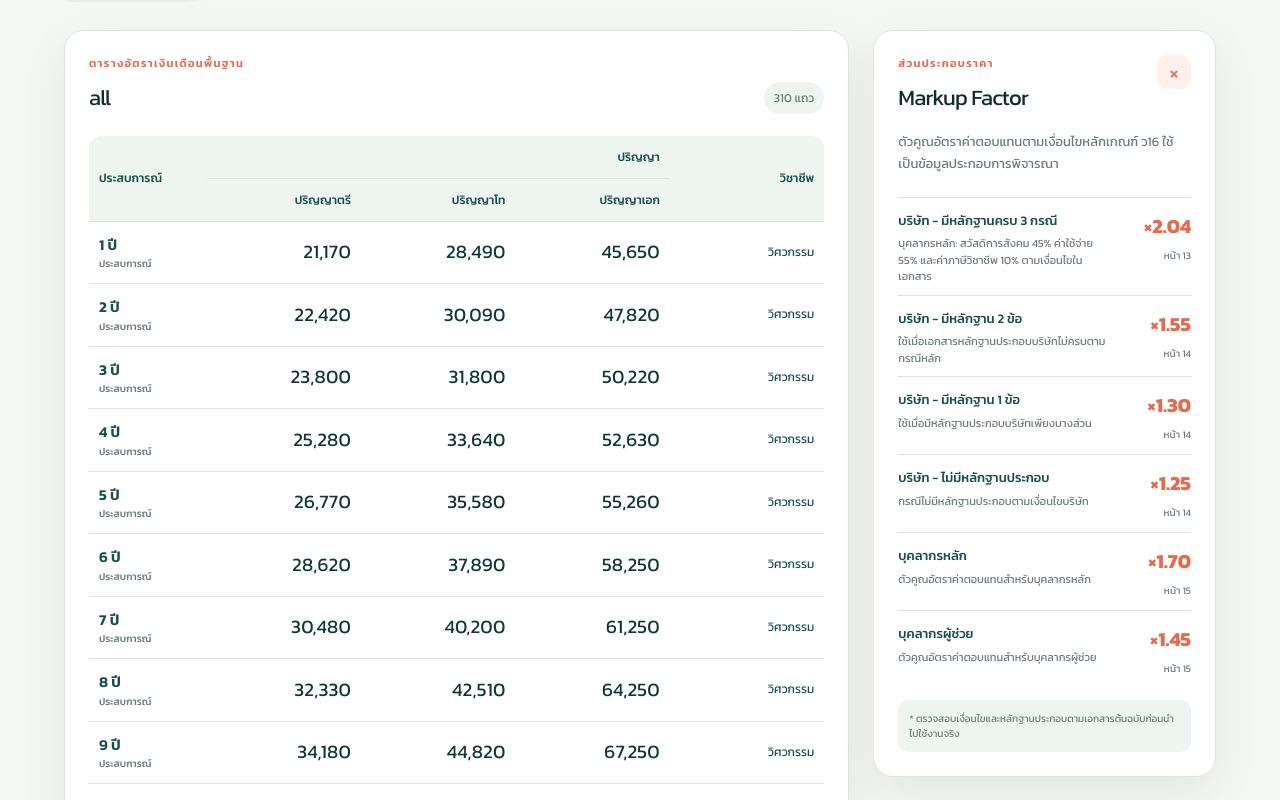
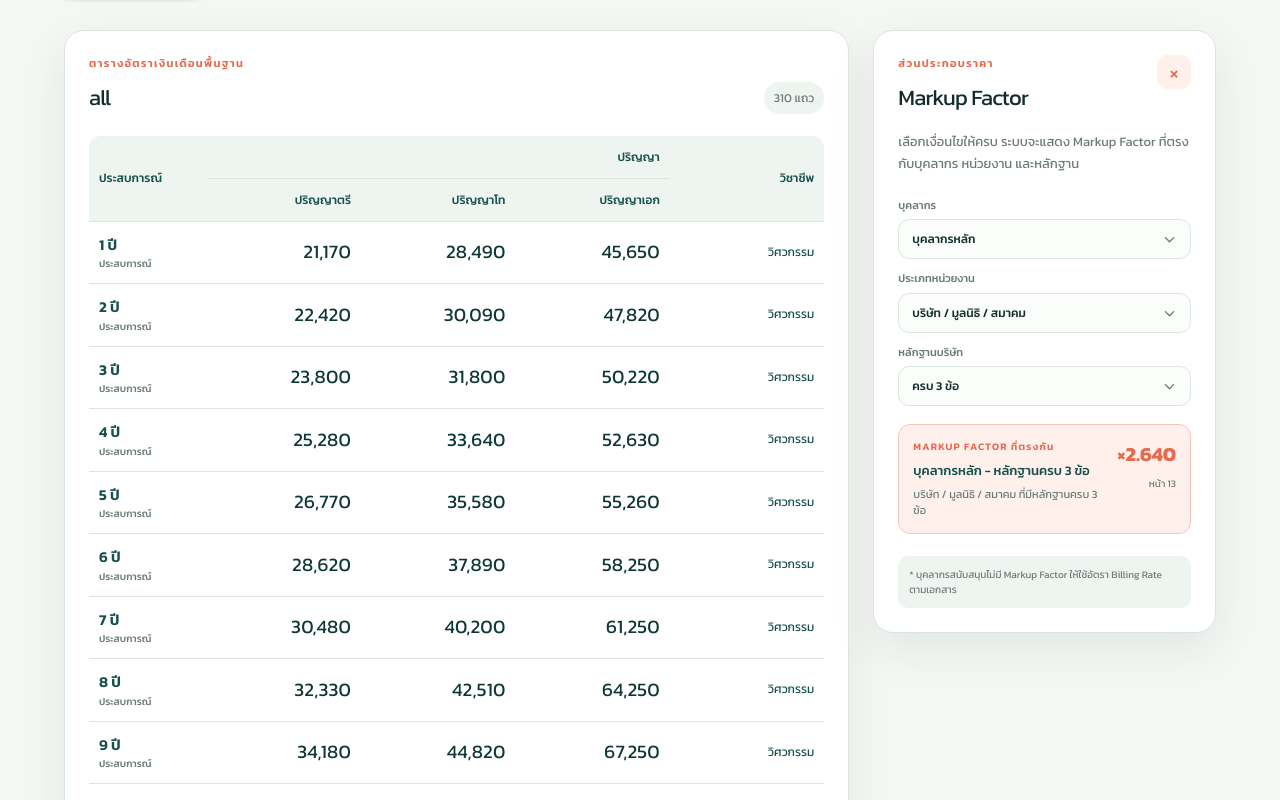
Before and after one commit to heyway007/consultant-fee-guide, a Next.js app: page / in a window 1280 px wide. Shown: the part 540-1340 px from the top of the page. Built offline with nearby package versions, Linux system fonts and the light colour scheme.

Commit message:
feat: connect markup factor conditions

```diff
--- a/app/globals.css
+++ b/app/globals.css
@@ -91,6 +91,16 @@ input:focus,select:focus,.input-with-icon:focus-within { border-color:var(--cora
 .panel-heading { align-items:start; }
 .panel-icon { display:grid; place-items:center; width:34px; height:34px; border-radius:10px; background:var(--coral-soft); color:var(--coral); font-size:23px; font-weight:400; }
 .panel-description { margin:17px 0 22px; color:var(--muted); font-size:13px; line-height:1.7; }
+.markup-filters { display:grid; gap:11px; margin-bottom:18px; }
+.markup-filters label { display:grid; gap:6px; color:var(--muted); font-size:11px; font-weight:500; }
+.markup-filters select { padding-block:10px; font-size:12px; }
+.markup-filters select:disabled { cursor:not-allowed; opacity:.55; }
+.factor-result { display:flex; justify-content:space-between; gap:12px; border:1px solid #f2c7ba; border-radius:12px; background:var(--coral-soft); padding:14px; }
+.factor-result .eyebrow { margin-bottom:7px; font-size:10px; }
+.factor-result strong,.factor-result span { display:block; }
+.factor-result strong { color:var(--teal); font-size:13px; font-weight:500; }
+.factor-result span { max-width:220px; margin-top:5px; color:var(--muted); font-size:11px; line-height:1.5; }
+.factor-empty { border:1px dashed var(--line); border-radius:12px; padding:18px 14px; color:var(--muted); font-size:12px; text-align:center; }
 .factor-list { display:grid; gap:10px; }
 .factor-item { display:flex; justify-content:space-between; gap:12px; border-top:1px solid var(--line); padding-top:13px; }
 .factor-item strong,.factor-item span { display:block; }
--- a/components/markup-panel.tsx
+++ b/components/markup-panel.tsx
@@ -1,12 +1,43 @@
-import type { W16MarkupFactor } from "@/lib/types";
+"use client";
+
+import { useState } from "react";
+import { FontAwesomeIcon } from "@fortawesome/react-fontawesome";
+import { faChevronDown } from "@fortawesome/free-solid-svg-icons";
+import { findMarkupFactor } from "@/lib/markup-factors";
+import type { W16EvidenceCount, W16MarkupFactor, W16OrganizationType, W16PersonnelRole } from "@/lib/types";
 
 type MarkupPanelProps = {
   factors: W16MarkupFactor[];
 };
 
-const factorFormatter = new Intl.NumberFormat("th-TH", { minimumFractionDigits: 2, maximumFractionDigits: 2 });
+const factorFormatter = new Intl.NumberFormat("th-TH", { minimumFractionDigits: 3, maximumFractionDigits: 3 });
+
+const organizationOptions: { value: W16OrganizationType; label: string }[] = [
+  { value: "company-association", label: "บริษัท / มูลนิธิ / สมาคม" },
+  { value: "government", label: "ภาครัฐ / สถาบันการศึกษาของรัฐ" },
+  { value: "independent", label: "ที่ปรึกษาอิสระ" },
+];
+
+const roleOptions: { value: W16PersonnelRole; label: string }[] = [
+  { value: "main", label: "บุคลากรหลัก" },
+  { value: "assistant", label: "บุคลากรผู้ช่วย" },
+];
+
+const evidenceOptions: { value: W16EvidenceCount; label: string }[] = [
+  { value: "3", label: "ครบ 3 ข้อ" },
+  { value: "2", label: "ครบ 2 ข้อ" },
+  { value: "1", label: "ครบ 1 ข้อ" },
+  { value: "0", label: "ไม่มีหลักฐาน" },
+];
 
 export default function MarkupPanel({ factors }: MarkupPanelProps) {
+  const [organizationType, setOrganizationType] = useState<W16OrganizationType>("company-association");
+  const [personnelRole, setPersonnelRole] = useState<W16PersonnelRole>("main");
+  const [evidenceCount, setEvidenceCount] = useState<W16EvidenceCount>("3");
+  const selectedFactor = findMarkupFactor(factors, { organizationType, personnelRole, evidenceCount });
+  const isCompany = organizationType === "company-association";
+  const usesEvidence = isCompany && personnelRole === "main";
+
   return (
     <aside className="markup-panel" aria-label="Markup Factor">
       <div className="panel-heading">
@@ -16,22 +47,52 @@ export default function MarkupPanel({ factors }: MarkupPanelProps) {
         </div>
         <span className="panel-icon" aria-hidden="true">×</span>
       </div>
-      <p className="panel-description">ตัวคูณอัตราค่าตอบแทนตามเงื่อนไขหลักเกณฑ์ ว16 ใช้เป็นข้อมูลประกอบการพิจารณา</p>
-      <div className="factor-list">
-        {factors.map((factor) => (
-          <div className="factor-item" key={factor.id}>
-            <div>
-              <strong>{factor.factor_label}</strong>
-              <span>{factor.description}</span>
-            </div>
-            <div className="factor-value">
-              <b>×{factorFormatter.format(factor.factor_value)}</b>
-              <small>หน้า {factor.source_page ?? "-"}</small>
-            </div>
+      <p className="panel-description">เลือกเงื่อนไขให้ครบ ระบบจะแสดง Markup Factor ที่ตรงกับบุคลากร หน่วยงาน และหลักฐาน</p>
+      <div className="markup-filters" aria-label="เงื่อนไข Markup Factor">
+        <label>
+          <span>บุคลากร</span>
+          <div className="select-control">
+            <select value={personnelRole} onChange={(event) => setPersonnelRole(event.target.value as W16PersonnelRole)}>
+              {roleOptions.map((option) => <option key={option.value} value={option.value}>{option.label}</option>)}
+            </select>
+            <FontAwesomeIcon icon={faChevronDown} className="select-icon" aria-hidden="true" />
           </div>
-        ))}
+        </label>
+        <label>
+          <span>ประเภทหน่วยงาน</span>
+          <div className="select-control">
+            <select value={organizationType} onChange={(event) => setOrganizationType(event.target.value as W16OrganizationType)}>
+              {organizationOptions.map((option) => <option key={option.value} value={option.value}>{option.label}</option>)}
+            </select>
+            <FontAwesomeIcon icon={faChevronDown} className="select-icon" aria-hidden="true" />
+          </div>
+        </label>
+        <label>
+          <span>หลักฐานบริษัท{usesEvidence ? "" : " (ไม่ใช้กับเงื่อนไขนี้)"}</span>
+          <div className="select-control">
+            <select disabled={!usesEvidence} value={evidenceCount} onChange={(event) => setEvidenceCount(event.target.value as W16EvidenceCount)}>
+              {evidenceOptions.map((option) => <option key={option.value} value={option.value}>{option.label}</option>)}
+            </select>
+            <FontAwesomeIcon icon={faChevronDown} className="select-icon" aria-hidden="true" />
+          </div>
+        </label>
       </div>
-      <p className="panel-footnote">* ตรวจสอบเงื่อนไขและหลักฐานประกอบตามเอกสารต้นฉบับก่อนนำไปใช้งานจริง</p>
+      {selectedFactor ? (
+        <div className="factor-result">
+          <div>
+            <p className="eyebrow">Markup Factor ที่ตรงกัน</p>
+            <strong>{selectedFactor.factor_label}</strong>
+            <span>{selectedFactor.description}</span>
+          </div>
+          <div className="factor-value">
+            <b>×{factorFormatter.format(selectedFactor.factor_value)}</b>
+            <small>หน้า {selectedFactor.source_page ?? "-"}</small>
+          </div>
+        </div>
+      ) : (
+        <div className="factor-empty">ไม่พบ Markup Factor สำหรับเงื่อนไขนี้</div>
+      )}
+      <p className="panel-footnote">* บุคลากรสนับสนุนไม่มี Markup Factor ให้ใช้อัตรา Billing Rate ตามเอกสาร</p>
     </aside>
   );
 }
--- a/data/w16-markup-factors.json
+++ b/data/w16-markup-factors.json
@@ -1,56 +1,98 @@
 [
   {
-    "id": "company-complete",
+    "id": "company-main-three-evidence",
     "factor_type": "company",
-    "factor_label": "บริษัท - มีหลักฐานครบ 3 กรณี",
-    "factor_value": 2.04,
-    "description": "บุคลากรหลัก: สวัสดิการสังคม 45% ค่าใช้จ่าย 55% และค่าภาษีวิชาชีพ 10% ตามเงื่อนไขในเอกสาร",
+    "organization_type": "company-association",
+    "personnel_role": "main",
+    "evidence_count": "3",
+    "factor_label": "บุคลากรหลัก - หลักฐานครบ 3 ข้อ",
+    "factor_value": 2.64,
+    "description": "บริษัท / มูลนิธิ / สมาคม ที่มีหลักฐานครบ 3 ข้อ",
     "source_page": 13,
     "sort_order": 1
   },
   {
-    "id": "company-two-evidence",
+    "id": "company-main-two-evidence",
     "factor_type": "company",
-    "factor_label": "บริษัท - มีหลักฐาน 2 ข้อ",
-    "factor_value": 1.55,
-    "description": "ใช้เมื่อเอกสารหลักฐานประกอบบริษัทไม่ครบตามกรณีหลัก",
+    "organization_type": "company-association",
+    "personnel_role": "main",
+    "evidence_count": "2",
+    "factor_label": "บุคลากรหลัก - มีหลักฐาน 2 ข้อ",
+    "factor_value": 2.555,
+    "description": "บริษัท / มูลนิธิ / สมาคม ที่มีหลักฐาน 2 ข้อ",
     "source_page": 14,
     "sort_order": 2
   },
   {
-    "id": "company-one-evidence",
+    "id": "company-main-one-evidence",
     "factor_type": "company",
-    "factor_label": "บริษัท - มีหลักฐาน 1 ข้อ",
-    "factor_value": 1.3,
-    "description": "ใช้เมื่อมีหลักฐานประกอบบริษัทเพียงบางส่วน",
+    "organization_type": "company-association",
+    "personnel_role": "main",
+    "evidence_count": "1",
+    "factor_label": "บุคลากรหลัก - มีหลักฐาน 1 ข้อ",
+    "factor_value": 2.53,
+    "description": "บริษัท / มูลนิธิ / สมาคม ที่มีหลักฐาน 1 ข้อ",
     "source_page": 14,
     "sort_order": 3
   },
   {
-    "id": "company-no-evidence",
+    "id": "company-main-no-evidence",
     "factor_type": "company",
-    "factor_label": "บริษัท - ไม่มีหลักฐานประกอบ",
-    "factor_value": 1.25,
-    "description": "กรณีไม่มีหลักฐานประกอบตามเงื่อนไขบริษัท",
+    "organization_type": "company-association",
+    "personnel_role": "main",
+    "evidence_count": "0",
+    "factor_label": "บุคลากรหลัก - ไม่มีหลักฐาน",
+    "factor_value": 2.475,
+    "description": "บริษัท / มูลนิธิ / สมาคม ที่ไม่มีหลักฐานประกอบ",
     "source_page": 14,
     "sort_order": 4
   },
   {
-    "id": "main-staff",
-    "factor_type": "staff",
-    "factor_label": "บุคลากรหลัก",
-    "factor_value": 1.7,
-    "description": "ตัวคูณอัตราค่าตอบแทนสำหรับบุคลากรหลัก",
+    "id": "company-assistant",
+    "factor_type": "company",
+    "organization_type": "company-association",
+    "personnel_role": "assistant",
+    "evidence_count": "any",
+    "factor_label": "บุคลากรผู้ช่วย - บริษัท",
+    "factor_value": 2.255,
+    "description": "ใช้ค่าเดียวโดยไม่ปรับลดตามจำนวนหลักฐานบริษัท",
     "source_page": 15,
     "sort_order": 5
   },
   {
-    "id": "assistant-staff",
-    "factor_type": "staff",
-    "factor_label": "บุคลากรผู้ช่วย",
-    "factor_value": 1.45,
-    "description": "ตัวคูณอัตราค่าตอบแทนสำหรับบุคลากรผู้ช่วย",
+    "id": "government-main",
+    "factor_type": "government",
+    "organization_type": "government",
+    "personnel_role": "main",
+    "evidence_count": "any",
+    "factor_label": "บุคลากรหลัก - ภาครัฐ",
+    "factor_value": 1.76,
+    "description": "หน่วยงานของรัฐ / สถาบันการศึกษาของรัฐ",
     "source_page": 15,
     "sort_order": 6
+  },
+  {
+    "id": "government-assistant",
+    "factor_type": "government",
+    "organization_type": "government",
+    "personnel_role": "assistant",
+    "evidence_count": "any",
+    "factor_label": "บุคลากรผู้ช่วย - ภาครัฐ",
+    "factor_value": 1.456,
+    "description": "หน่วยงานของรัฐ / สถาบันการศึกษาของรัฐ",
+    "source_page": 15,
+    "sort_order": 7
+  },
+  {
+    "id": "independent-consultant",
+    "factor_type": "independent",
+    "organization_type": "independent",
+    "personnel_role": "any",
+    "evidence_count": "any",
+    "factor_label": "ที่ปรึกษาอิสระ",
+    "factor_value": 1.43,
+    "description": "กรณีที่ปรึกษาอิสระ",
+    "source_page": 13,
+    "sort_order": 8
   }
 ]
--- /dev/null
+++ b/lib/markup-factors.ts
@@ -0,0 +1,15 @@
+import type { W16EvidenceCount, W16MarkupFactor, W16OrganizationType, W16PersonnelRole } from "@/lib/types";
+
+export type MarkupFactorSelection = {
+  organizationType: W16OrganizationType;
+  personnelRole: W16PersonnelRole;
+  evidenceCount: W16EvidenceCount;
+};
+
+export function findMarkupFactor(factors: W16MarkupFactor[], selection: MarkupFactorSelection) {
+  return factors.find((factor) => (
+    factor.organization_type === selection.organizationType
+    && (factor.personnel_role === selection.personnelRole || factor.personnel_role === "any")
+    && (factor.evidence_count === selection.evidenceCount || factor.evidence_count === "any")
+  ));
+}
```
Also changed, not shown: lib/types.ts (+7 -0 lines), 1 other file (tests, documents, lock files or other folders).
